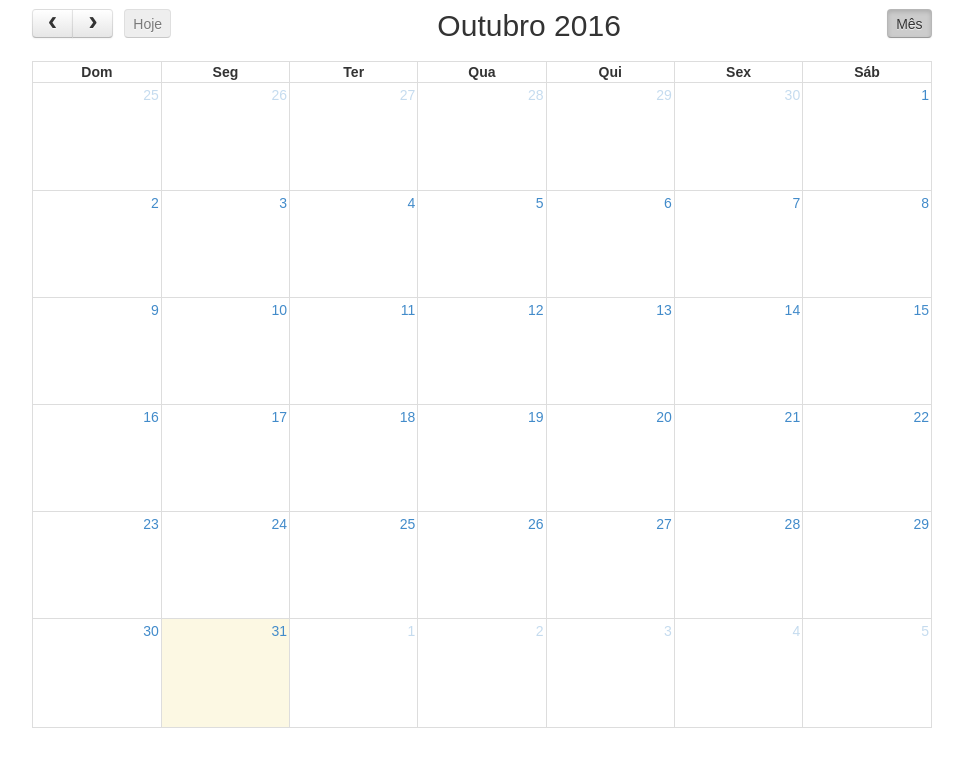
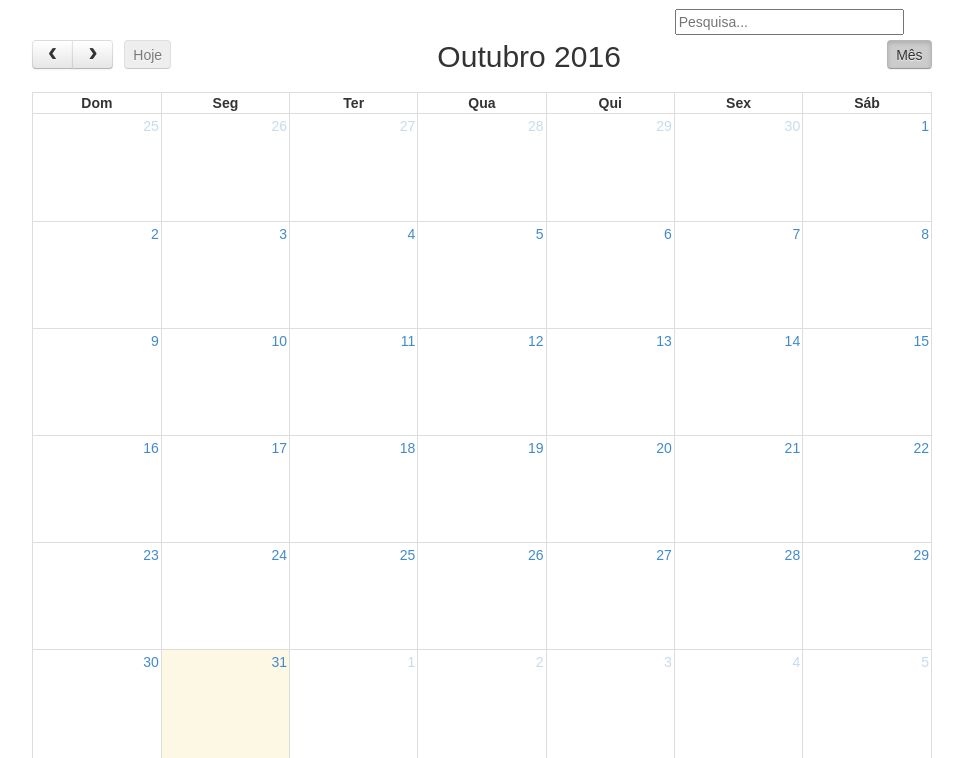
Before and after one commit to igortullio/DW_Calendarweb, a PHP site: page /calendario.html in a window 1280 px wide. Shown: the part 51-809 px from the top of the page, without its empty margins (158-1121 px from the left). Run offline with PHP 8.4, Linux system fonts and the light colour scheme; lists and menus that the app fills with data are empty; some libraries are stand-ins or nearby versions; some web fonts are replaced.

Commit message:
Adição inicial do pesquisar em calendario

```diff
--- a/calendario.html
+++ b/calendario.html
@@ -19,7 +19,7 @@
         <!-- BOOTSTRAP CORE STYLE CSS -->
         <link href="assets/css/bootstrap.css" rel="stylesheet" />
         <link href="assets/css/font-awesome.min.css" rel="stylesheet" />
-        <link rel="stylesheet" href="https://cdnjs.cloudflare.com/ajax/libs/font-awesome/4.6.3/css/font-awesome.min.css">
+        <link href="https://cdnjs.cloudflare.com/ajax/libs/font-awesome/4.6.3/css/font-awesome.min.css" rel="stylesheet">
         <!-- STYLE CSS CUSTOMIZADO -->
         <link href="assets/css/style.css" rel="stylesheet" type="text/css" media="screen" />
         <link href='http://fonts.googleapis.com/css?family=Ruluko' rel='stylesheet' type='text/css' />
@@ -108,6 +108,15 @@
         <!-- Fim Navegação -->
 
         <!-- Seção Calendário -->
+        <form action="/">
+            <div class="row text-right">
+                <div class="col-md-10" style="padding-bottom: 5px">
+                    <input id=tags name=tags placeholder="Pesquisa..." size=25 type=text>
+                    <input name=commit style="display:none;" type=submit value=Search>
+                    <br>
+                </div>
+            </div>
+        </form>
         <div id='calendar'></div>
         <!-- Fim Seção Calendário -->
 
--- a/calendario/style.css
+++ b/calendario/style.css
@@ -1,7 +1,7 @@
 body {
     margin: 60px 0px 0px 0px;
     padding: 0;
-    <!-- font-family: "Lucida Grande", Helvetica, Arial, Verdana, sans-serif; -->
+    //font-family: "Lucida Grande", Helvetica, Arial, Verdana, sans-serif;
     font-size: 14px;
 }
 
```
Also changed, not shown: index.html (+2 -54 lines).
